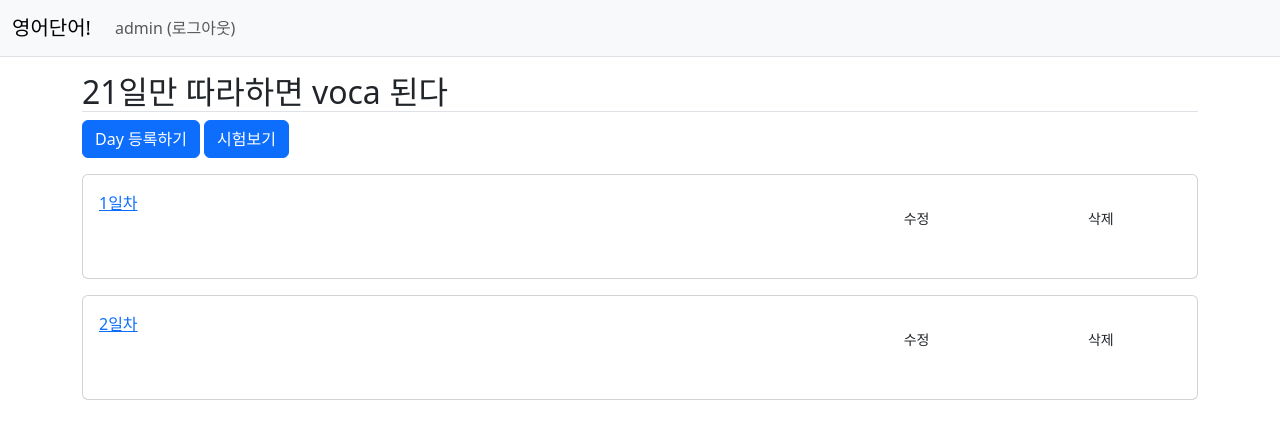
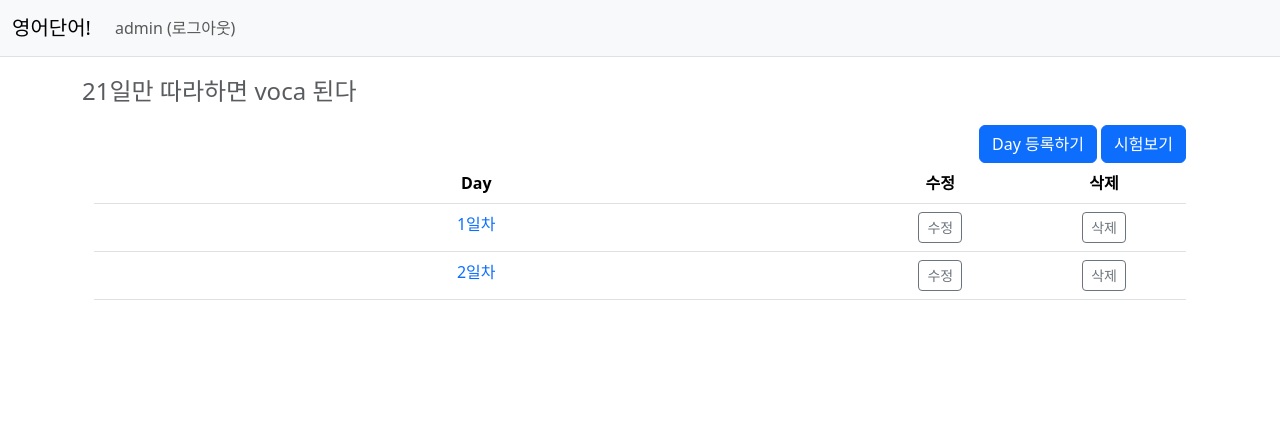
Before and after one commit to HyejinYu/test1site, a Django app: page /word/3/ in a window 1280 px wide. Shown: the top 439 px of the page. Run offline with Django 4.2, Linux system fonts and the light colour scheme; a user stored in the database is signed in; data comes from the database, SQL or seed files in the repository.

Commit message:
부트스트랩 화면에 맞게 수정. 타이틀 넣을 수 있도록 작업.

```diff
--- a/static/style.css
+++ b/static/style.css
@@ -9,3 +9,9 @@ input[type=submit] {
 .display_none {
     display:none;
 }
+
+a {
+    text-decoration:none;
+}
+$breadcrumb-font-size:              1.5rem
+$breadcrumb-divider:                quote(">");;
--- a/templates/base.html
+++ b/templates/base.html
@@ -10,7 +10,7 @@
 <!--    <link rel="stylesheet" type="text/css" href="{% static 'bootstrap.min.css' %}">-->
     <!-- pybo CSS -->
     <link rel="stylesheet" type="text/css" href="{% static 'style.css' %}">
-    <title>Hello, pybo!</title>
+    <title>{{title_tag|default:"지니의 작업공간"}}</title>
 </head>
 <body>
 <!-- 네비게이션바 -->
--- a/templates/word/book_detail.html
+++ b/templates/word/book_detail.html
@@ -12,32 +12,50 @@
     </div>
     {% endif %}
     <!-- book -->
-    <h2 id="book_name" class="border-bottom col">{{book.name}}</h2>
+    <div class="">
+        <nav aria-label="breadcrumb fs-5">
+            <ol class="breadcrumb">
+            <li class="breadcrumb-item active fs-4" aria-current="page">{{book.name}}</li>
+            </ol>
+        </nav>
+    </div>
+    <div class="container text-end">
         <a href="{% url 'word:day_create' book.id%}" class="btn btn-primary">Day 등록하기</a>
         <a href="{% url 'word:test_index' book.id %}" class="btn btn-primary">시험보기</a>
+    </div>
+    <div class="container mb-3">
+        <table id="sortTable" class="form-label table text-center">
+            <tr>
+                <th width="70%">Day</th>
+                <th width="15%">수정</th>
+                <th width="15%">삭제</th>
+            </tr>
         {%if book.day_set %}
         {% for day in book.day_set.all %}
-    <a id="word_{{word.id}}"></a>
-    <div class="card my-3">
-        <div class="card-body">
-            <div class="card-text form-group row">
-                <a class="col" href="{% url 'word:day_detail' day.id%}">{{ day.name }}</a>
-                <a href="#" class="alert btn btn-sm btn-outline-secondary col-2"
+            <tr>
+                <td><a href="{% url 'word:day_detail' day.id%}">{{ day.name }}</a></td>
+                <td>
+                    <a href="#" class="alert_btn btn btn-sm btn-outline-secondary"
                        data-type="modify" data-uri="{% url 'word:day_modify' day.id  %}">수정</a>
-                <a href="#" class="alert btn btn-sm btn-outline-secondary col-2"
+                </td>
+                <td>
+                    <a href="#" class="alert_btn btn btn-sm btn-outline-secondary"
                        data-type="delete" data-uri="{% url 'word:day_delete' day.id  %}">삭제</a>
-            </div>
-        </div>
-    </div>
+                </td>
+            </tr>
         {% endfor %}
         {% else %}
-    <h6 class="border-bottom my-3 py-2">Day가 등록되지 않았습니다.</h6>
+            <td colspan="3">Day가 등록되지 않았습니다.</td>
         {% endif %}
+        </table>
+    </div>
 </div>
 {% endblock %}
 {% block script %}
 <script type='text/javascript'>
-const alert_elements = document.getElementsByClassName("alert");
+//TODO datatable 적용하기
+
+const alert_elements = document.getElementsByClassName("alert_btn");
 Array.from(alert_elements).forEach(function(element) {
     element.addEventListener('click', function() {
         comment =""
@@ -52,4 +70,5 @@ Array.from(alert_elements).forEach(function(element) {
     });
 });
 </script>
+<script src="https://cdn.jsdelivr.net/npm/@popperjs/core@2.11.6/dist/umd/popper.min.js" integrity="sha384-oBqDVmMz9ATKxIep9tiCxS/Z9fNfEXiDAYTujMAeBAsjFuCZSmKbSSUnQlmh/jp3" crossorigin="anonymous"></script>
 {% endblock %}
--- a/word/views/book_views.py
+++ b/word/views/book_views.py
@@ -55,7 +55,7 @@ def book_delete(request, book_id):
 @login_required(login_url='common:login')
 def book_detail(request, book_id):
     book = get_object_or_404(Book, pk=book_id)
-    context = {'book': book}
+    context = {'book': book, 'title_tag': (book.name + " Day보기")}
     return render(request, 'word/book_detail.html', context)
 
 
--- a/word/views/day_views.py
+++ b/word/views/day_views.py
@@ -62,5 +62,5 @@ def day_delete(request, day_id):
 
 def day_detail(request, day_id):
     day = get_object_or_404(Day, pk=day_id)
-    context = {'day': day}
+    context = {'day': day, 'title_tag': (day.book.name + " > " + day.name)}
     return render(request, 'word/day_detail.html', context)
```
Also changed, not shown: templates/word/book_list.html (+5 -8 lines), templates/word/day_detail.html (+13 -11 lines), templates/word/english_blank.html (+11 -5 lines), templates/word/test_index.html (+10 -5 lines). Lines whose indentation alone changed are shown as unchanged.
